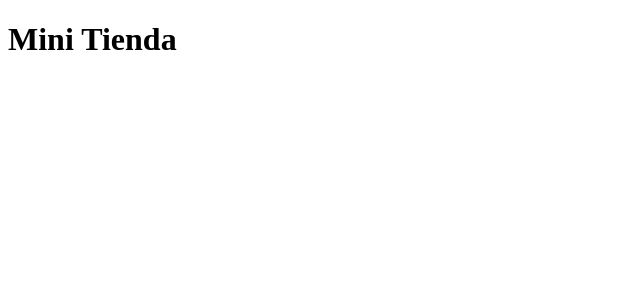
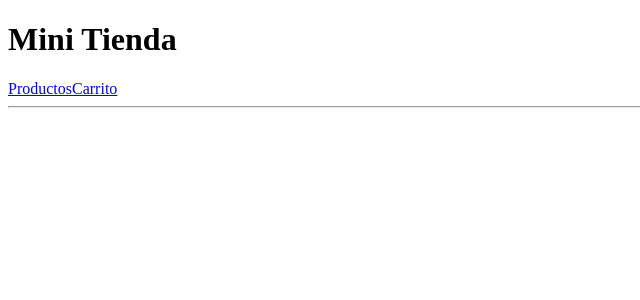
Before and after one commit to Cristian-hash/replica, an Angular app: page / in a window 1280 px wide. Shown: the top 300 px of the page, without its empty margins (0-640 px from the left). Built offline with nearby package versions, Linux system fonts and the light colour scheme.

Commit message:
solo guarde cuando cerre todo

```diff
--- a/src/app/app.html
+++ b/src/app/app.html
@@ -1,8 +1,7 @@
 <h1>Mini Tienda</h1>
 
-<!--<app-products></app-products>
-
+<a routerLink="/producto">Productos</a>
+<a routerLink="/carrito">Carrito</a>
 <hr />
 
-<app-cart></app-cart>-->
 <router-outlet></router-outlet>
--- a/src/app/app.ts
+++ b/src/app/app.ts
@@ -1,9 +1,9 @@
 import { Component, signal } from '@angular/core';
-import { RouterOutlet } from '@angular/router';
+import { RouterOutlet, RouterLink } from '@angular/router';
 
 @Component({
   selector: 'app-root',
-  imports: [RouterOutlet],
+  imports: [RouterOutlet, RouterLink],
   templateUrl: './app.html',
   styleUrl: './app.css',
 })
```
